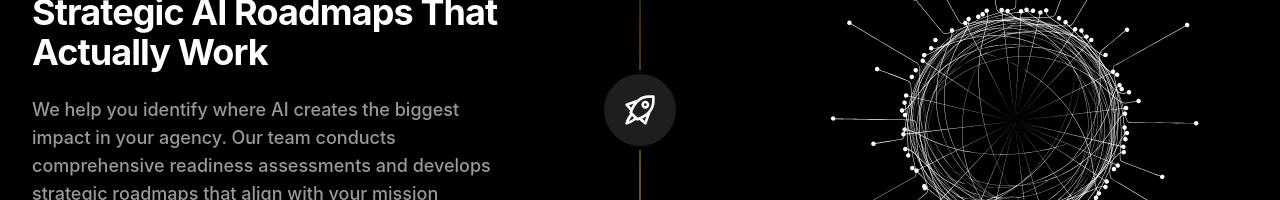
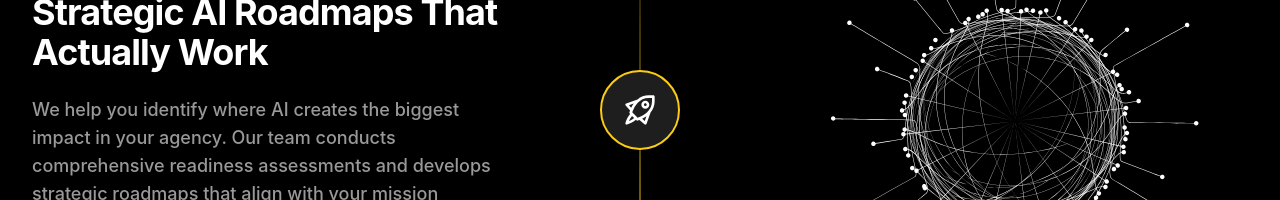
Before and after one commit to neilsharma/beacon, a React (Vite) app: page / in a window 1280 px wide. Shown: the part 1553-1753 px from the top of the page. Built offline with nearby package versions, Linux system fonts and the light colour scheme.

Commit message:
added yellow stroke

```diff
--- a/src/components/ui/background-beams.tsx
+++ b/src/components/ui/background-beams.tsx
@@ -1,10 +1,12 @@
 "use client";
-import React from "react";
+import React, { useMemo, useEffect, useState } from "react";
 import { motion } from "framer-motion";
 import { cn } from "@/lib/utils";
 
 export const BackgroundBeams = React.memo(
   ({ className }: { className?: string }) => {
+    const [isReady, setIsReady] = useState(false);
+
     const paths = [
       "M-380 -189C-380 -189 -312 216 152 343C616 470 684 875 684 875",
       "M-373 -197C-373 -197 -305 208 159 335C623 462 691 867 691 867",
@@ -77,6 +79,32 @@ export const BackgroundBeams = React.memo(
       "M96 -733C96 -733 164 -328 628 -201C1092 -74 1160 331 1160 331",
       "M103 -741C103 -741 171 -336 635 -209C1099 -82 1167 323 1167 323",
     ];
+
+    // Pre-compute all animation data to avoid recalculation on render
+    const animationData = useMemo(() => {
+      return paths
+        .filter((_, index) => index % 2 === 0) // Changed from % 3 to % 2 for performance
+        .map((path, index) => ({
+          id: `linearGradient-${index}`,
+          initial: {
+            x1: `${Math.random() * 100}%`,
+            x2: `${Math.random() * 95}%`,
+            y1: `${Math.random() * 100}%`,
+            y2: `${Math.random() * 100}%`,
+          },
+          duration: Math.random() * 6 + 10,
+          delay: index * 0.5 + Math.random() * 2, // Staggered start times
+          finalY2: `${93 + Math.random() * 8}%`,
+        }));
+    }, []);
+
+    // Start animations immediately after component mounts
+    useEffect(() => {
+      requestAnimationFrame(() => {
+        setIsReady(true);
+      });
+    }, []);
+
     return (
       <div
         className={cn(
@@ -110,38 +138,34 @@ export const BackgroundBeams = React.memo(
           ))}
 
           {/* Animated beam paths */}
-          {paths.filter((_, index) => index % 3 === 0).map((path, index) => (
+          {animationData.map((data, index) => (
             <motion.path
               key={`beam-` + index}
-              d={path}
-              stroke={`url(#linearGradient-${index})`}
+              d={paths.filter((_, i) => i % 2 === 0)[index]}
+              stroke={`url(#${data.id})`}
               strokeOpacity="0.6"
               strokeWidth="1.2"
             ></motion.path>
           ))}
 
           <defs>
-            {paths.filter((_, index) => index % 3 === 0).map((path, index) => (
+            {animationData.map((data) => (
               <motion.linearGradient
-                id={`linearGradient-${index}`}
-                key={`gradient-${index}`}
-                initial={{
-                  x1: `${Math.random() * 100}%`,
-                  x2: `${Math.random() * 95}%`,
-                  y1: `${Math.random() * 100}%`,
-                  y2: `${Math.random() * 100}%`,
-                }}
-                animate={{
+                id={data.id}
+                key={data.id}
+                initial={data.initial}
+                animate={isReady ? {
                   x1: ["0%", "100%"],
                   x2: ["0%", "95%"],
                   y1: ["0%", "100%"],
-                  y2: ["0%", `${93 + Math.random() * 8}%`],
-                }}
+                  y2: ["0%", data.finalY2],
+                } : data.initial}
                 transition={{
-                  duration: Math.random() * 10 + 15,
+                  duration: data.duration,
                   ease: "easeInOut",
                   repeat: Infinity,
-                  delay: 0,
+                  repeatDelay: Math.random() * 3 + 1,
+                  delay: data.delay,
                 }}
               >
                 <stop stopColor="#eab308" stopOpacity="0"></stop>
--- a/src/components/ui/timeline.tsx
+++ b/src/components/ui/timeline.tsx
@@ -18,6 +18,10 @@ export const Timeline = ({ data }: { data: TimelineEntry[] }) => {
   const containerRef = useRef<HTMLDivElement>(null);
   const [height, setHeight] = useState(0);
 
+  // Create refs for each icon
+  const iconRefs = useRef<(HTMLDivElement | null)[]>([]);
+  iconRefs.current = data.map((_, i) => iconRefs.current[i] ?? null);
+
   useEffect(() => {
     if (ref.current) {
       const rect = ref.current.getBoundingClientRect();
@@ -27,11 +31,24 @@ export const Timeline = ({ data }: { data: TimelineEntry[] }) => {
 
   const { scrollYProgress } = useScroll({
     target: containerRef,
-    offset: ["start 60%", "end 40%"],
+    offset: ["start center", "end center"],
   });
 
   const heightTransform = useTransform(scrollYProgress, [0, 1], [0, height]);
   const opacityTransform = useTransform(scrollYProgress, [0, 0.05], [0, 1]);
+
+  // Create scroll progress for each icon
+  const iconScrollProgresses = data.map((_, index) => {
+    return useScroll({
+      target: iconRefs.current[index] ? { current: iconRefs.current[index] } : undefined,
+      offset: ["start center", "end center"]
+    }).scrollYProgress;
+  });
+
+  // Create color transforms for each icon
+  const iconBorderColors = iconScrollProgresses.map(progress =>
+    useTransform(progress, [0, 1], ["#000000", "#facc15"])
+  );
 
   return (
     <div className="w-full" ref={containerRef}>
@@ -40,6 +57,7 @@ export const Timeline = ({ data }: { data: TimelineEntry[] }) => {
         {data.map((item, index) => (
           <motion.div
             key={index}
+            data-timeline-item={index}
             className="grid grid-cols-5 gap-8 items-center pt-12 md:pt-24 pb-6 md:pb-12"
             initial={{ opacity: 0, y: 30 }}
             whileInView={{ opacity: 1, y: 0 }}
@@ -55,7 +73,14 @@ export const Timeline = ({ data }: { data: TimelineEntry[] }) => {
 
             {/* Timeline center */}
             <div className="col-span-1 flex justify-center relative z-30">
-              <div className="inline-flex items-center justify-center w-20 h-20 rounded-full shadow-lg relative z-30 border-4 border-black" style={{ backgroundColor: 'rgba(30,30,30,1)' }}>
+              <motion.div
+                ref={(el) => { iconRefs.current[index] = el; }}
+                className="inline-flex items-center justify-center w-20 h-20 rounded-full shadow-lg relative z-30 border-2"
+                style={{
+                  backgroundColor: 'rgba(30,30,30,1)',
+                  borderColor: iconBorderColors[index]
+                }}
+              >
                 {item.icon && (
                   <item.icon
                     className="h-8 w-8"
@@ -63,7 +88,7 @@ export const Timeline = ({ data }: { data: TimelineEntry[] }) => {
                     secondaryColor="rgba(255, 255, 255, 0.4)"
                   />
                 )}
-              </div>
+              </motion.div>
             </div>
 
             {/* Right side - image for odd indices (0,2,4...), text for even indices (1,3,5...) */}
```
